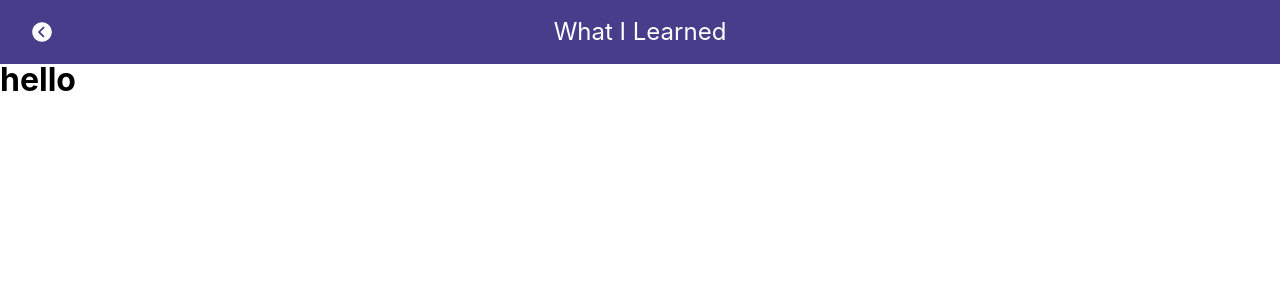
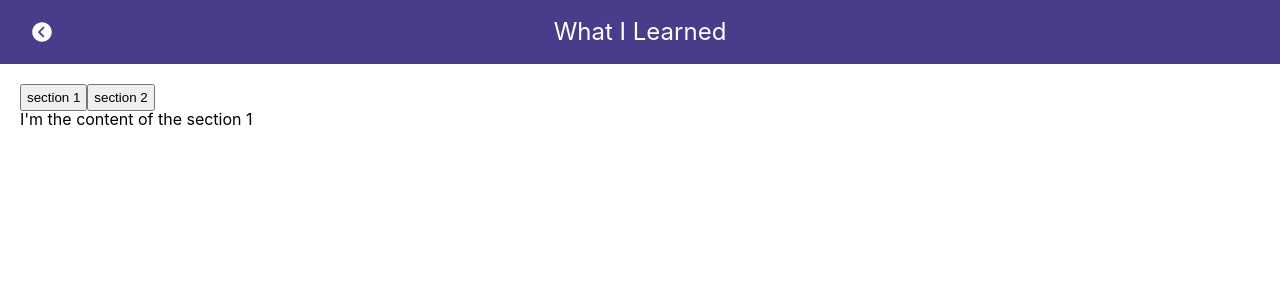
Before and after one commit to saebomp/todayilearned, a React (Create React App) app: page /useTab in a window 1280 px wide. Shown: the top 300 px of the page. Built offline with nearby package versions, Linux system fonts and the light colour scheme; the HTML template or start-up script is replaced by a standard one.

Commit message:
added useTab

```diff
--- a/src/components/UseTab.js
+++ b/src/components/UseTab.js
@@ -1,11 +1,46 @@
 import React, {useState} from 'react';
 
+const styles = {
+  wrapper: {
+    padding: '20px',
+  },
+  btn : {
+    padding:'5px',
+  }
+}
+
+const content = [
+  {
+    tab: "section 1",
+    content:"I'm the content of the section 1"
+  },
+  {
+    tab: "section 2",
+    content:"I'm the content of the section 2"
+  }
+]
+
+const useTabs = (initialTab, allTabs) => {
+
+  const [currentIndex, setCurrentIndex] = useState(initialTab)
+  return {
+    currentItem: allTabs[currentIndex],
+    changeItem:setCurrentIndex
+  }
+}
 
 
 const UseTab = () => {
+  const {currentItem, changeItem} = useTabs(0, content); //content array에서 0번째 index
+
   return (
-    <div>
-      <h1>hello</h1>
+    <div style={styles.wrapper}>
+      {content.map((section, index) =>
+        <button style={styles.btn} onClick={() => changeItem(index)}>{section.tab}</button>
+      )}
+      <div>
+        {currentItem.content}
+      </div>
     </div>
     )
   }
```
